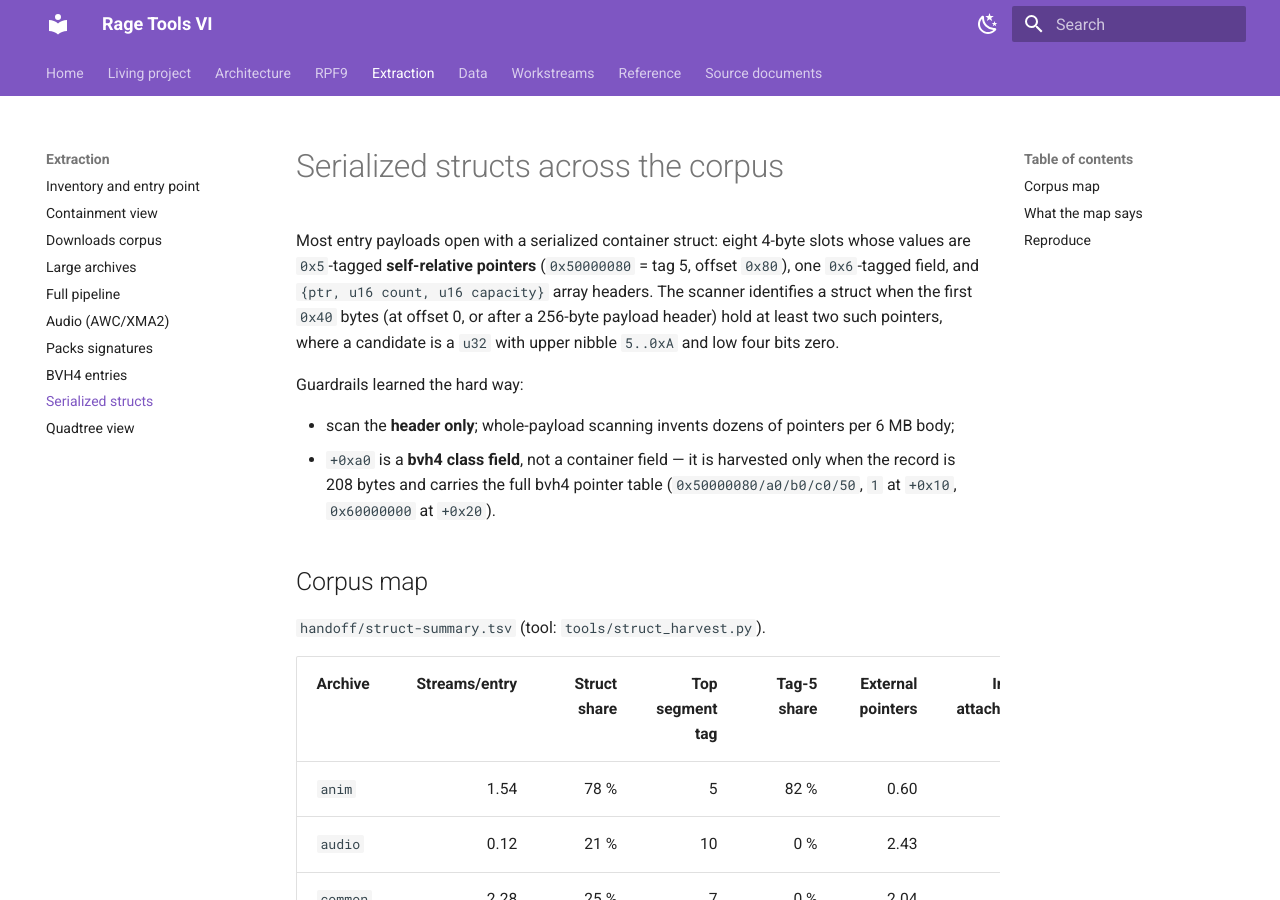
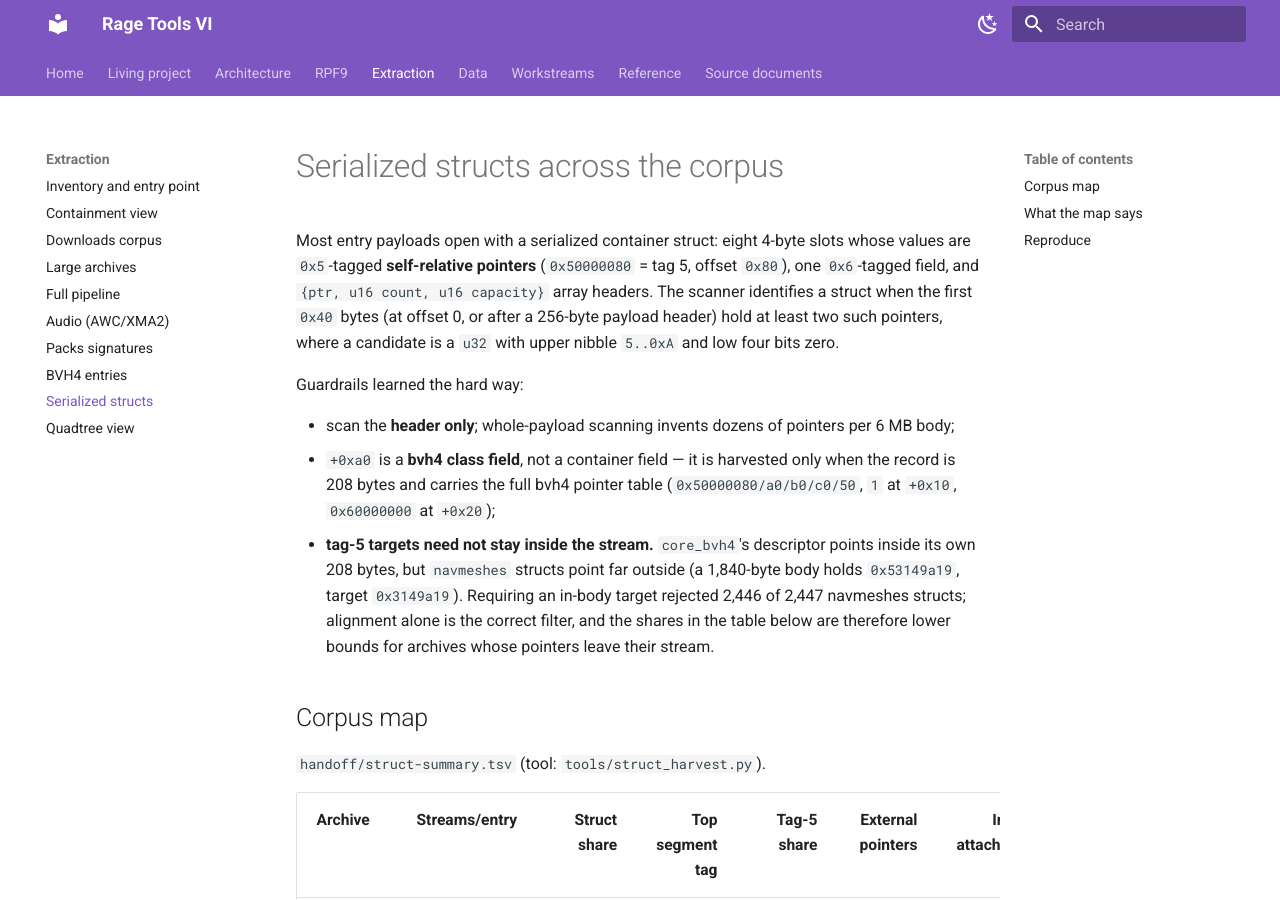
Before and after one commit to lynxnathan/rage-tools-vi, an MkDocs documentation site: the page built from docs/extraction/structs.md, in a window 1280 px wide and 900 px high. Built offline with MkDocs 1.6.1 and Material for MkDocs 9.7.7, drawn with Linux system fonts in a browser that asks for light colours.

Commit message:
docs: rig-name namespace and the relaxed pointer rule

```diff
--- a/docs/extraction/structs.md
+++ b/docs/extraction/structs.md
@@ -13,7 +13,13 @@ Guardrails learned the hard way:
   per 6 MB body;
 - `+0xa0` is a **bvh4 class field**, not a container field — it is harvested only
   when the record is 208 bytes and carries the full bvh4 pointer table
-  (`0x50000080/a0/b0/c0/50`, `1` at `+0x10`, `0x60000000` at `+0x20`).
+  (`0x50000080/a0/b0/c0/50`, `1` at `+0x10`, `0x60000000` at `+0x20`);
+- **tag-5 targets need not stay inside the stream.** `core_bvh4`'s descriptor
+  points inside its own 208 bytes, but `navmeshes` structs point far outside
+  (a 1,840-byte body holds `0x53149a19`, target `0x3149a19`). Requiring an
+  in-body target rejected 2,446 of 2,447 navmeshes structs; alignment alone is
+  the correct filter, and the shares in the table below are therefore lower
+  bounds for archives whose pointers leave their stream.
 
 ## Corpus map
 
--- a/mkdocs.yml
+++ b/mkdocs.yml
@@ -99,6 +99,7 @@ nav:
   - Data:
       - data.rpf: data/data-rpf.md
       - Textures: data/textures.md
+      - Rig names: data/rig-names.md
       - Localization: data/localization.md
   - Workstreams:
       - Collaboration: workstreams/collaboration.md
```
Also changed, not shown: docs/data/rig-names.md (added, +45 -0 lines).
